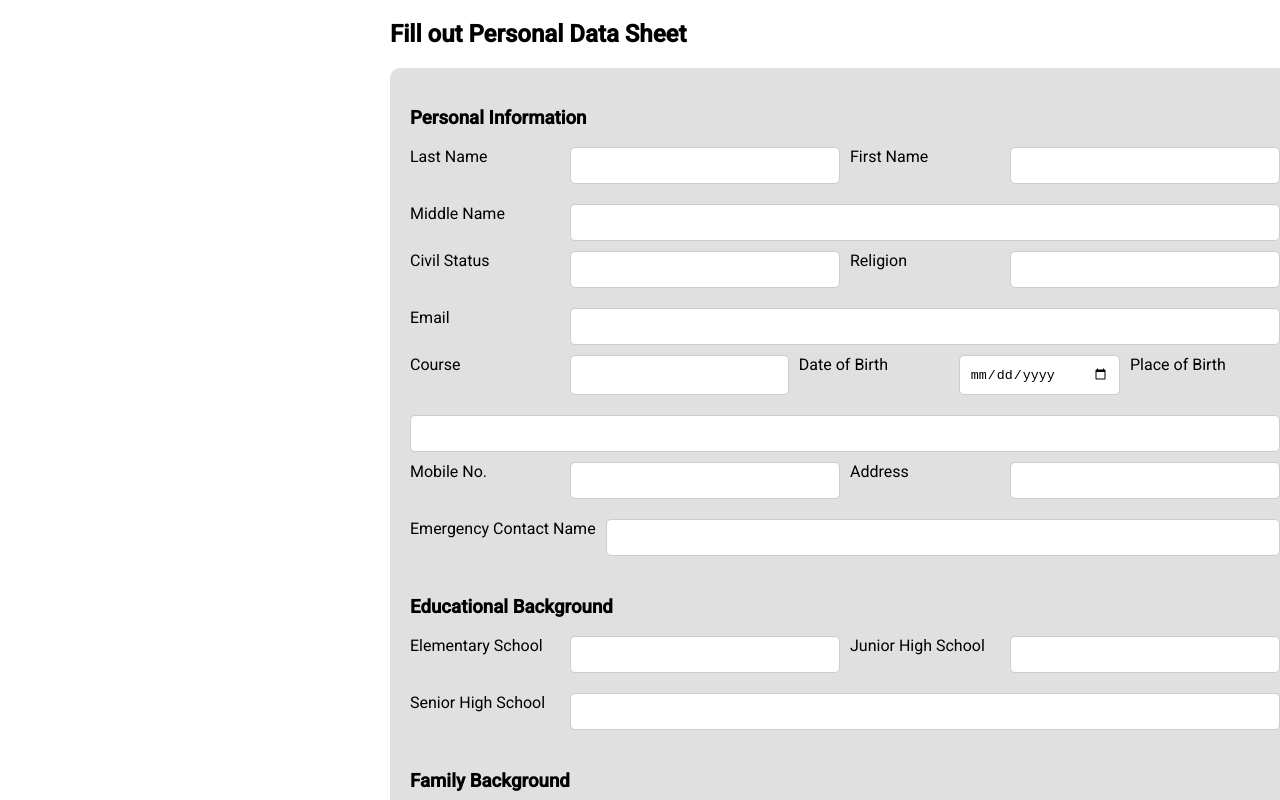
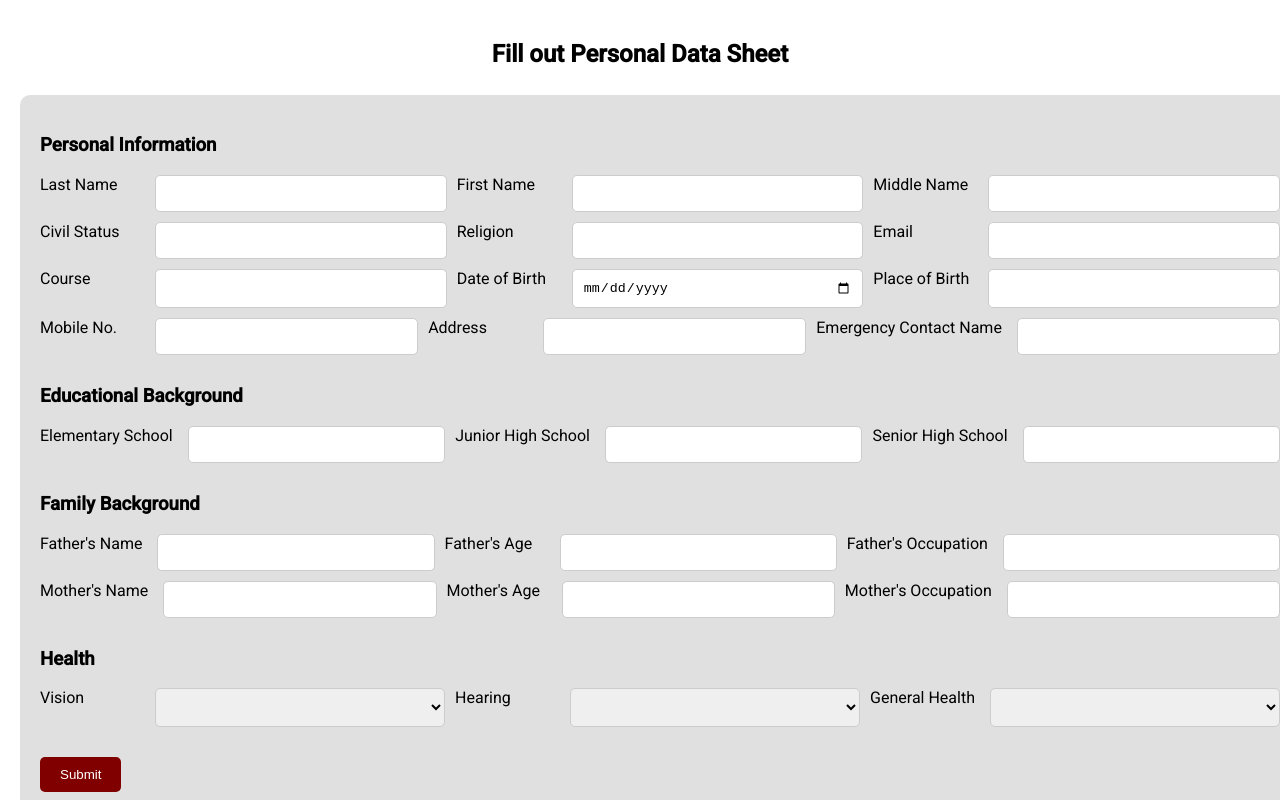
Before and after one commit to Tapispisan-YvesJohn/capstone-project, an Angular app in the folder guidance_services/: page /student-pds in a window 1280 px wide. Shown: the top 800 px of the page. Built offline with nearby package versions, Linux system fonts and the light colour scheme; sample sign-in values are in the browser's storage.

Commit message:
Fix Student PDS Form

```diff
--- a/guidance_services/src/app/Student_Module/student-pds/student-pds.component.css
+++ b/guidance_services/src/app/Student_Module/student-pds/student-pds.component.css
@@ -1,12 +1,14 @@
 .content {
-    flex-grow: 1;
+    display: flex;
+    flex-direction: column;
+    align-items: center;
     padding: 20px;
-    margin-left: 370px;
-    max-width: calc(100% - 370px);
+    min-height: 100vh;
 }
 
 h2 {
-    margin-top: 0;
+    text-align: center;
+    margin-bottom: 20px;
 }
 
 form {
@@ -14,21 +16,33 @@ form {
     padding: 20px;
     border-radius: 10px;
     width: 100%;
+    max-width: 1400px;
     margin: auto;
 }
 
 .form-section {
-    margin-bottom: 30px;
+    margin-bottom: 20px;
+}
+
+.error {
+    color: red;
+    font-size: 0.75em;
+    margin-top: 5px;
+    margin-bottom: 10px;
+    min-height: 20px;
+    display: inline-block;
 }
 
 .form-row {
     display: flex;
-    flex-wrap: wrap;
+    flex-wrap: nowrap;
     gap: 10px;
+    justify-content: space-between;
 }
 
 .form-row label {
-    min-width: 150px;
+    min-width: 100px;
+    margin-right: 5px;
 }
 
 .form-row input,
@@ -37,7 +51,9 @@ form {
     margin-bottom: 10px;
     border: 1px solid #ccc;
     border-radius: 5px;
-    flex-grow: 1;
+    flex: 1;
+    box-sizing: border-box;
+    min-width: 200px;
 }
 
 button {
--- a/guidance_services/src/app/application-status/application-status.component.html
+++ b/guidance_services/src/app/application-status/application-status.component.html
@@ -12,7 +12,7 @@
             <li><a (click)="navigateTo('homepage')">Student Records</a></li>
             <li><a (click)="navigateTo('review-applicants')">Review Applicants</a></li>
             <li><a (click)="navigateTo('review-appointments')">Review Appointments</a></li>
-            <li><a (click)="navigateTo('application-status')">Application Status</a></li>
+            <li><a (click)="navigateTo('application-status')">Inventory Record Application</a></li>
             <li><a (click)="navigateTo('history')">History</a></li>
         </ul>
         <div class="profile">
--- /dev/null
+++ b/package.json
@@ -0,0 +1,5 @@
+{
+  "dependencies": {
+    "jwt-decode": "^4.0.0"
+  }
+}
```
Also changed, not shown: guidance_services/src/app/Student_Module/student-pds/student-pds.component.html (+29 -29 lines).
